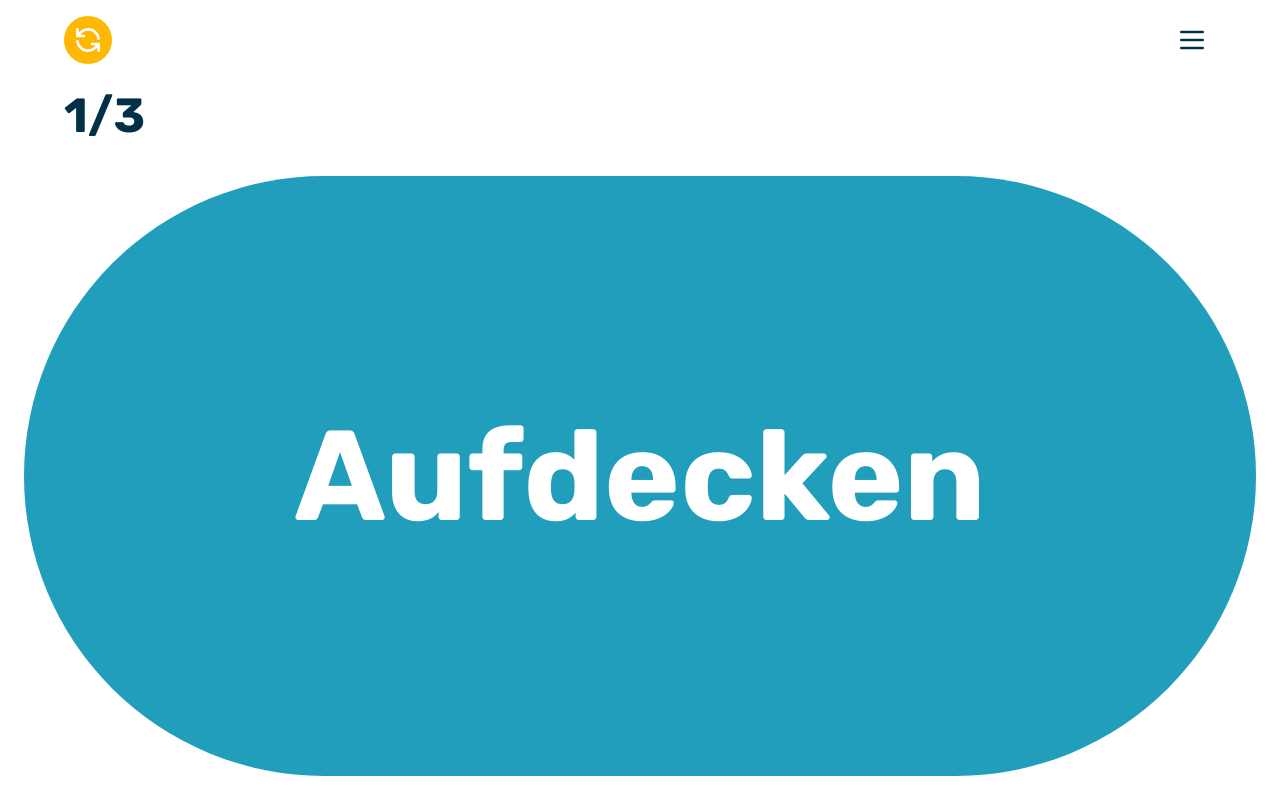
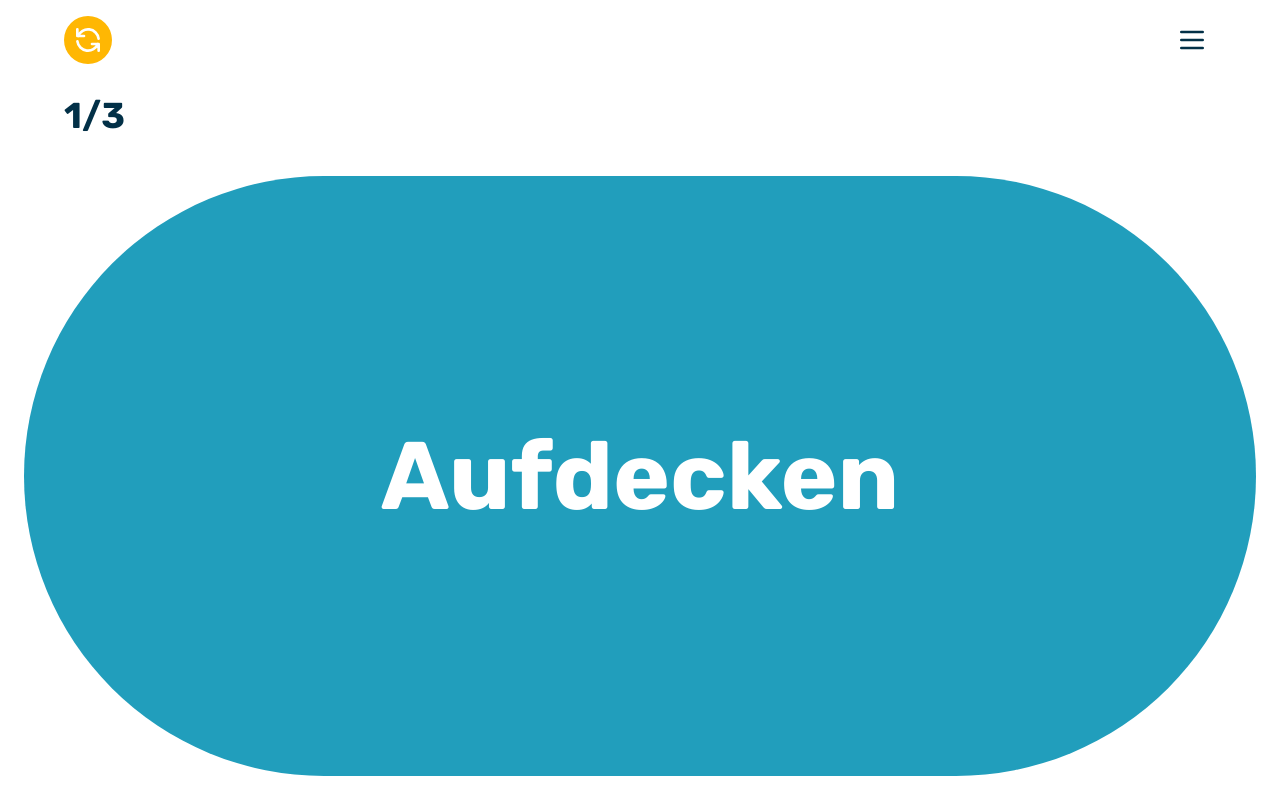
Before and after one commit to robertsauter/schocken, a Next.js app: page / in a window 1280 px wide. Built offline with nearby package versions, Linux system fonts and the light colour scheme.

Commit message:
small breakpoint fixes

```diff
--- a/components/DiceWrapper.js
+++ b/components/DiceWrapper.js
@@ -58,7 +58,7 @@ export default class DiceWrapper extends React.Component {
                     { this.state.description }
                 </div>
                 {this.state.values.length > 0
-                    ? <div onClick={ this.props.move < 3 && ones.length < 3 && this.props.currentOnes + ones.length < 3 ? this.props.handleNewDiceRoll : this.props.newGame } className={ `${ this.state.valuesLoaded ? 'opacity-100' : 'opacity-0 translate-y-4 ' } active:scale-75 active:rotate-45 active:opacity-0 w-full h-8/10 flex content-center gap-y-6 justify-center gap-x-6 flex-wrap mb-2 transition-all duration-200` }>
+                    ? <div onClick={ this.props.move < 3 && ones.length < 3 && this.props.currentOnes + ones.length < 3 ? this.props.handleNewDiceRoll : this.props.newGame } className={ `${ this.state.valuesLoaded ? 'opacity-100' : 'opacity-0 translate-y-4 ' } active:scale-75 active:rotate-45 active:opacity-0 w-full h-8/10 flex content-center gap-y-8 justify-center gap-x-8 flex-wrap mb-2 transition-all duration-200` }>
                             {this.state.values.map((value, i) => <Dice key={ `bigDice${ i }` } value={value} diceType="big" theme={ this.props.theme }></Dice>)}
                     </div>
                     : <div onClick={ this.props.move < 3 && ones.length < 3 && this.props.currentOnes + ones.length < 3 ? this.props.handleNewDiceRoll : this.props.newGame } className={ `${ this.state.valuesLoaded ? 'opacity-100' : 'opacity-0 translate-y-4' } w-full h-8/10 flex content-center gap-y-6 justify-center gap-x-6 flex-wrap mb-2 transition-all duration-200` }>
@@ -67,7 +67,7 @@ export default class DiceWrapper extends React.Component {
                 }
                 <div className=" h-1/10 flex items-center overflow-y-hidden">
                     <button type="button" onClick={ onesPresent ? () => this.onOnesLayout(ones, sixes) : ()=>{} } className={ `${ onesPresent && this.props.move < 3 && this.props.currentOnes + ones.length < 3 ? 'schocken-ones' : 'translate-y-full mt-1' } duration-200 ease-in rounded-full flex items-center justify-between w-full h-full  bg-theme-blue pl-6 pr-1 overflow-x-hidden` }>
-                        <span className="text-xl sm:text-3xl md:text-4xl font-medium text-white">Einsen rauslegen</span>
+                        <span className="text-xl sm:text-3xl font-medium text-white">Einsen rauslegen</span>
                         <svg xmlns="http://www.w3.org/2000/svg" className="h-6 w-6 sm:h-8 sm:w-8 text-white" fill="none" viewBox="0 0 24 24" stroke="currentColor" strokeWidth={ 2 }>
                             <path strokeLinecap="round" strokeLinejoin="round" d="M9 5l7 7-7 7" />
                         </svg>
--- a/components/RevealButton.js
+++ b/components/RevealButton.js
@@ -5,7 +5,7 @@ export default function RevealButton(props) {
     }
     return (<div onClick={ props.handleClick } className="cursor-pointer w-full h-full flex items-center justify-center">
         <div className={ `${ themes[props.theme] } animate-popUp w-60 h-60 xs:w-72 xs:h-72 sm:w-full sm:h-full flex justify-center items-center rounded-full active:scale-105 duration-75 transition-transform ease-in` }>
-            <button type="button" className="text-4xl xs:text-5xl sm:text-8xl md:text-9xl font-bold text-white">Aufdecken</button>
+            <button type="button" className="text-4xl xs:text-5xl sm:text-8xl font-bold text-white">Aufdecken</button>
         </div>
     </div>);
 }
--- a/pages/index.js
+++ b/pages/index.js
@@ -110,7 +110,7 @@ export default class Schocken extends React.Component {
           </nav>
           <main className="w-full h-9/10">
             <div className="h-1/10 flex items-center justify-between px-6 sm:px-16">
-              <div className="text-2xl sm:text-4xl md:text-5xl font-bold">{ this.state.move }/3</div>
+              <div className="text-2xl sm:text-4xl font-bold">{ this.state.move }/3</div>
               <div className="flex items-center gap-x-2">{ oneElements }</div>
             </div>
             <div className="h-9/10 p-6">
--- a/styles/globals.css
+++ b/styles/globals.css
@@ -27,7 +27,7 @@
         @apply p-2 grid grid-cols-3 items-center justify-items-center;
     }
     .dice.big {
-        @apply w-24 h-24 xs:w-28 xs:h-28 md:w-40 md:h-40 rounded-2.5xl xs:rounded-3xl border-6 xs:border-8;
+        @apply w-24 h-24 xs:w-28 xs:h-28 sm:w-32 sm:h-32 rounded-2.5xl xs:rounded-3xl border-6 xs:border-8;
     }
     .dice.small {
         @apply w-12 h-12 rounded-xl border-4 sm:border-6;
@@ -36,7 +36,7 @@
         @apply rounded-full;
     }
     .dot.big {
-        @apply w-4 h-4 xs:w-5 xs:h-5 md:w-8 md:h-8;
+        @apply w-4 h-4 xs:w-5 xs:h-5 sm:w-6 sm:h-6;
     }
     .dot.small {
         @apply w-2 h-2;
--- a/tailwind.config.js
+++ b/tailwind.config.js
@@ -1,13 +1,16 @@
+const defaultTheme = require('tailwindcss/defaultTheme');
+
 module.exports = {
   content: [
     "./pages/**/*.js",
     "./components/**/*.js",
   ],
   theme: {
+    screens: {
+      'xs': '360px',
+      ...defaultTheme.screens,
+    },
     extend: {
-      screens: {
-        'xs': '360px'
-      },
       height: {
         '1/10': '10%',
         '8/10': '80%',
@@ -38,4 +41,4 @@ module.exports = {
     },
   },
   plugins: [],
-}
+};
```
